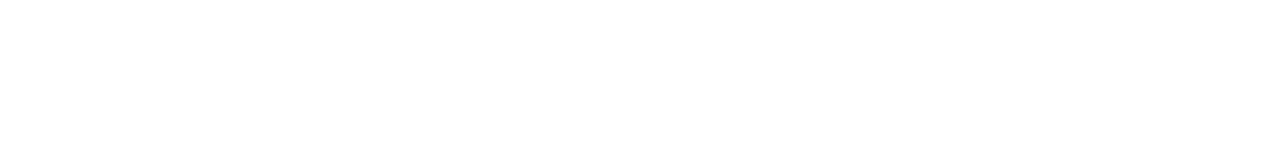
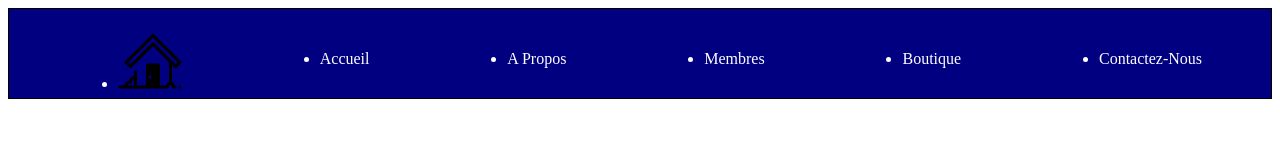
Before and after one commit to MatoukGit/Mondialisation, a plain HTML site: page index.html in a window 1280 px wide. Drawn offline with Linux system fonts and the light colour scheme.

Commit message:
Creating a header

```diff
--- a/index.html
+++ b/index.html
@@ -3,9 +3,42 @@
 <head>
     <meta charset="UTF-8">
     <meta name="viewport" content="width=device-width, initial-scale=1.0">
-    <title>Document</title>
+    <title>Mondialisation</title>
+    <link href="style.css" rel="stylesheet"/>
 </head>
 <body>
-    <!--The site of Mondialisation.com-->
+    <!--Aout de la structure de la page-->
+     <header>
+
+        <div class="monditoplinksleft">
+            <ul>
+                <li><img src="images/icons8-home-64.png" alt="Home icons8-home-64"/></li>
+                <li>Accueil</li>
+                <li>A propos</li>
+                <li>Membres</li>
+                <li>Boutique</li>
+                <li>Contactez-nous</li>
+            </ul>
+        </div>
+        <!--
+        <div class="monditoplinksright">
+            <ul>
+            <li>États-Unis</li>
+            <li>Canada</li>
+            <li>Amérique Latine</li>
+            <li>Afrique</li>
+            <li>Moyen-Orient</li>
+            <li>Europe</li>
+            <li>Russie</li>
+            <li>Asie</li>
+            <li>Océanie</li>
+        </ul>
+        </div>-->
+     </header>
+     <main>
+        <section></section>
+     </main>
+     <footer></footer>
+
 </body>
 </html>
--- a/style.css
+++ b/style.css
@@ -1 +1,16 @@
 /* the site of Mondialisation.com*/
+header{
+    border: 1px solid black;
+    background-color:navy;
+    font-size: 1em;
+    text-transform: capitalize;
+    color: white;
+    /*display: flex;*/
+
+}
+ul{ display: flex;
+    flex-direction: row;
+    justify-content: space-around;
+    margin-bottom:5px;
+    align-items: center;
+}
```
Also changed, not shown: images/icons8-home-64.png (added).
